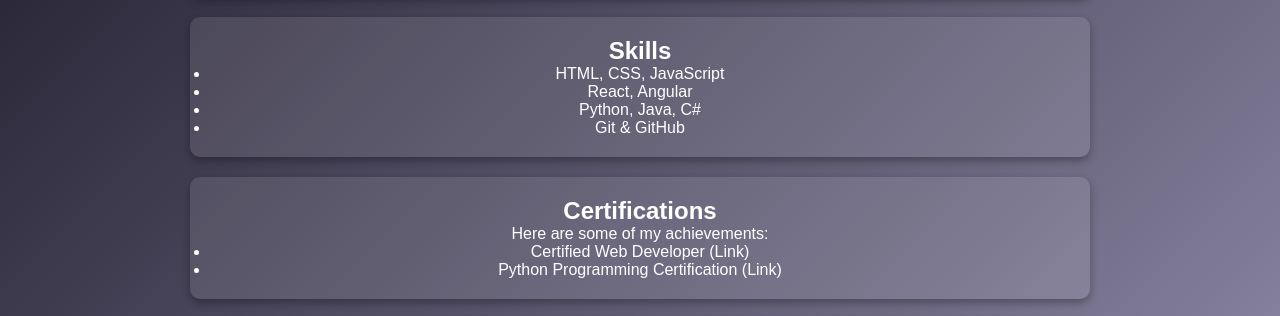
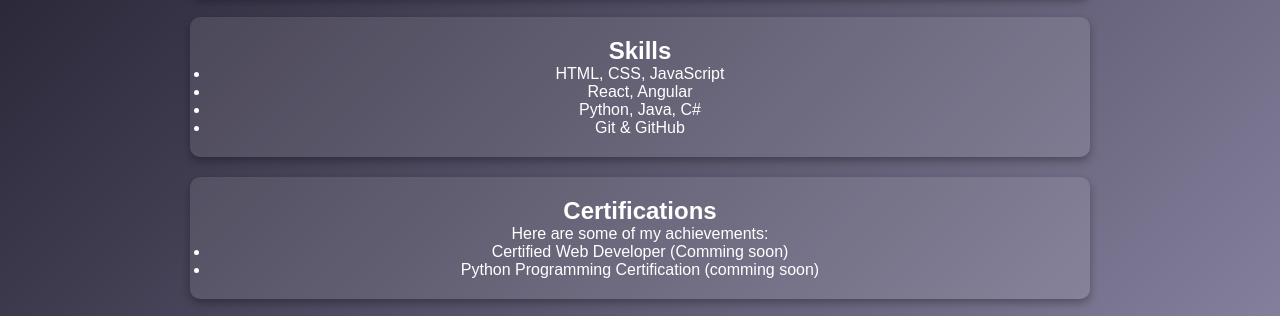
Before and after one commit to itsLoki2025/wendel-portfolio, a plain HTML site: page index.html in a window 1280 px wide. Shown: the part 227-543 px from the top of the page. Drawn offline with Linux system fonts and the light colour scheme.

Commit message:
Update index.html

```diff
--- a/index.html
+++ b/index.html
@@ -38,8 +38,8 @@
         <h2>Certifications</h2>
         <p>Here are some of my achievements:</p>
         <ul>
-            <li>Certified Web Developer (Link)</li>
-            <li>Python Programming Certification (Link)</li>
+            <li>Certified Web Developer (Comming soon)</li>
+            <li>Python Programming Certification (comming soon)</li>
         </ul>
     </section>
 
```
